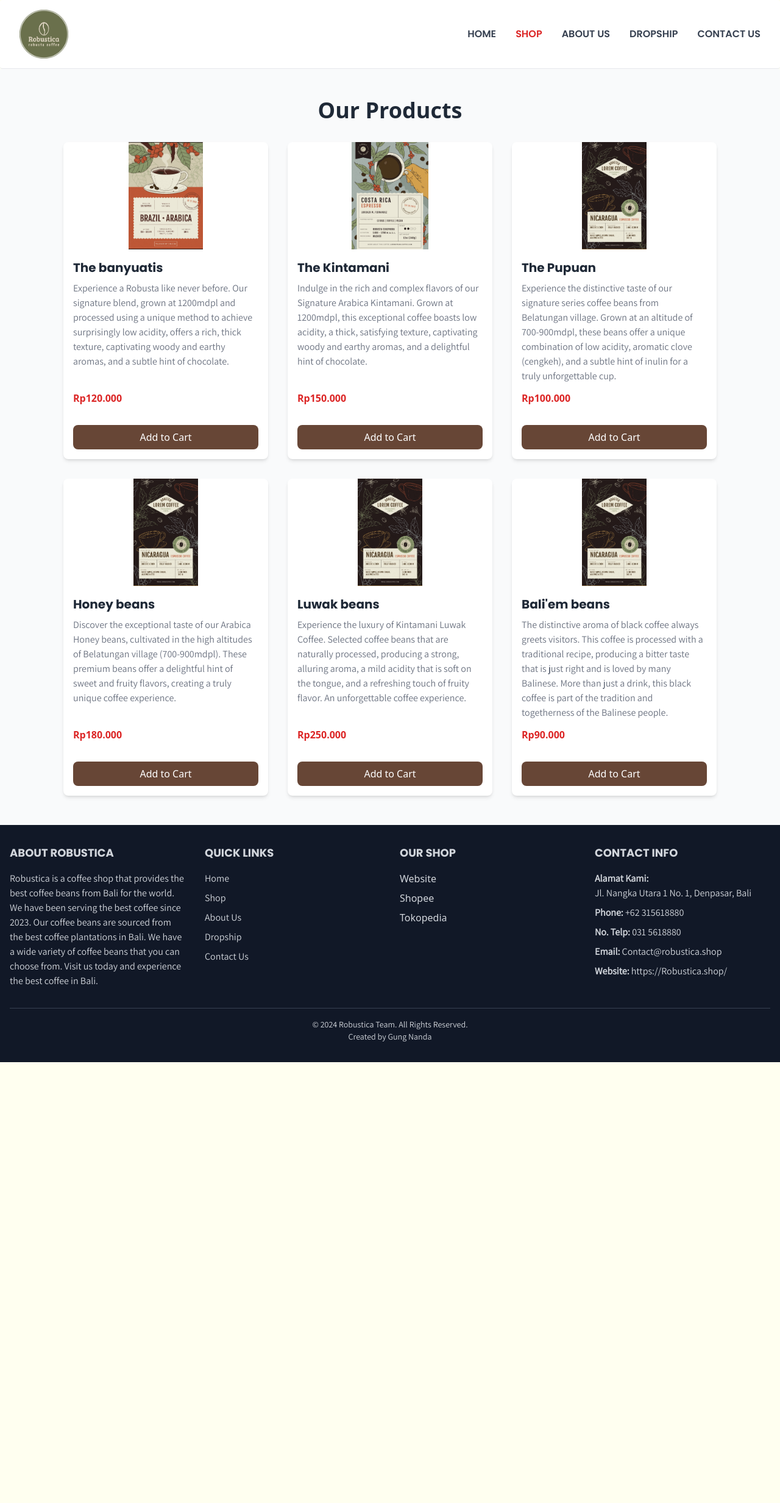
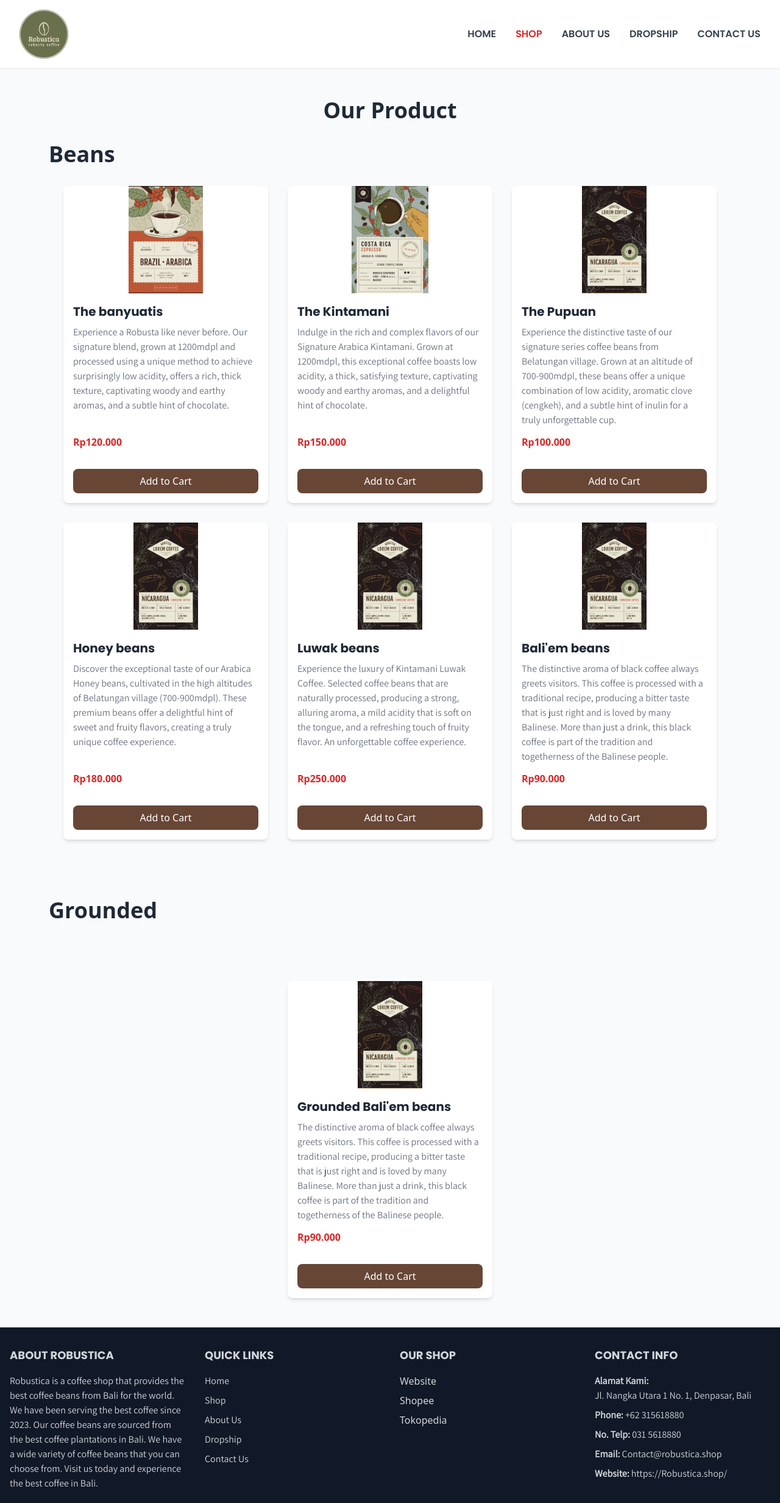
Before and after one commit to zeppyx13/Robustica, a React (Vite) app: page /shop in a window 1280 px wide. Shown: the top 2465 px of the page at 61% size. Before the commit the page ends 1742 px from the top, so only its background shows below. Built offline with nearby package versions, Linux system fonts and the light colour scheme.

Commit message:
product section

```diff
--- a/src/components/Section/ShopProduct.jsx
+++ b/src/components/Section/ShopProduct.jsx
@@ -6,11 +6,15 @@
     <section className="relative flex-1 bg-gray-50 py-12">
       <div className="container mx-auto px-6 lg:px-20">
         <h1 className="text-4xl font-bold text-gray-800 text-center mb-8">
-          Our Products
+          Our Product
         </h1>
+        <div className="subproduct">
+          <h2 className="text-4xl font-bold text-gray-800  mb-8">Beans</h2>
+
           {/* Product Grid */}
           <div className="flex flex-wrap justify-center gap-8">
-          {ListProduct.map((product) => (
+            {ListProduct.filter((product) => product.category === "beans").map(
+              (product) => (
                 <div
                   key={product.id}
                   className="w-full sm:w-[48%] md:w-[35%] lg:w-[30%] bg-white shadow-md rounded-lg overflow-hidden hover:shadow-xl transition-shadow duration-300 flex flex-col"
@@ -35,7 +39,44 @@
                     </button>
                   </div>
                 </div>
-          ))}
+              )
+            )}
+          </div>
+        </div>
+        <div className="subproduct">
+          <h2 className="text-4xl font-bold text-gray-800 py-24">Grounded</h2>
+
+          {/* Product Grid */}
+          <div className="flex flex-wrap justify-center gap-8">
+            {ListProduct.filter((product) => product.category === "powder").map(
+              (product) => (
+                <div
+                  key={product.id}
+                  className="w-full sm:w-[48%] md:w-[35%] lg:w-[30%] bg-white shadow-md rounded-lg overflow-hidden hover:shadow-xl transition-shadow duration-300 flex flex-col"
+                >
+                  <img
+                    src={product.image}
+                    alt={product.name}
+                    className="h-36 md:h-44 object-contain rounded-t-lg"
+                  />
+                  <div className="p-4 flex flex-col flex-1">
+                    <h2 className="text-xl font-bold poppins-bold text-gray-800 mb-2">
+                      {product.name}
+                    </h2>
+                    <p className="text-gray-500 text-md assistant-normal text-left mb-3">
+                      {product.description}
+                    </p>
+                    <p className="text-red-600 font-semibold mb-4 mt-auto">
+                      {product.price}
+                    </p>
+                    <button className="w-full bg-coklat hover:bg-coklat-muda text-white py-2 rounded-lg transition-colors duration-300 mt-4">
+                      Add to Cart
+                    </button>
+                  </div>
+                </div>
+              )
+            )}
+          </div>
         </div>
       </div>
     </section>
--- a/src/constants/product.jsx
+++ b/src/constants/product.jsx
@@ -53,6 +53,15 @@
       "The distinctive aroma of black coffee always greets visitors. This coffee is processed with a traditional recipe, producing a bitter taste that is just right and is loved by many Balinese. More than just a drink, this black coffee is part of the tradition and togetherness of the Balinese people.",
     image: "./Assets/pupuan.jpg",
   },
+  {
+    id: 7,
+    name: "Grounded Bali'em beans",
+    category: "powder",
+    price: "Rp90.000", // Harga bisa disesuaikan
+    description:
+      "The distinctive aroma of black coffee always greets visitors. This coffee is processed with a traditional recipe, producing a bitter taste that is just right and is loved by many Balinese. More than just a drink, this black coffee is part of the tradition and togetherness of the Balinese people.",
+    image: "./Assets/pupuan.jpg",
+  },
 ];
 
 export default ListProduct;
```
Lines whose indentation alone changed are shown as unchanged.
